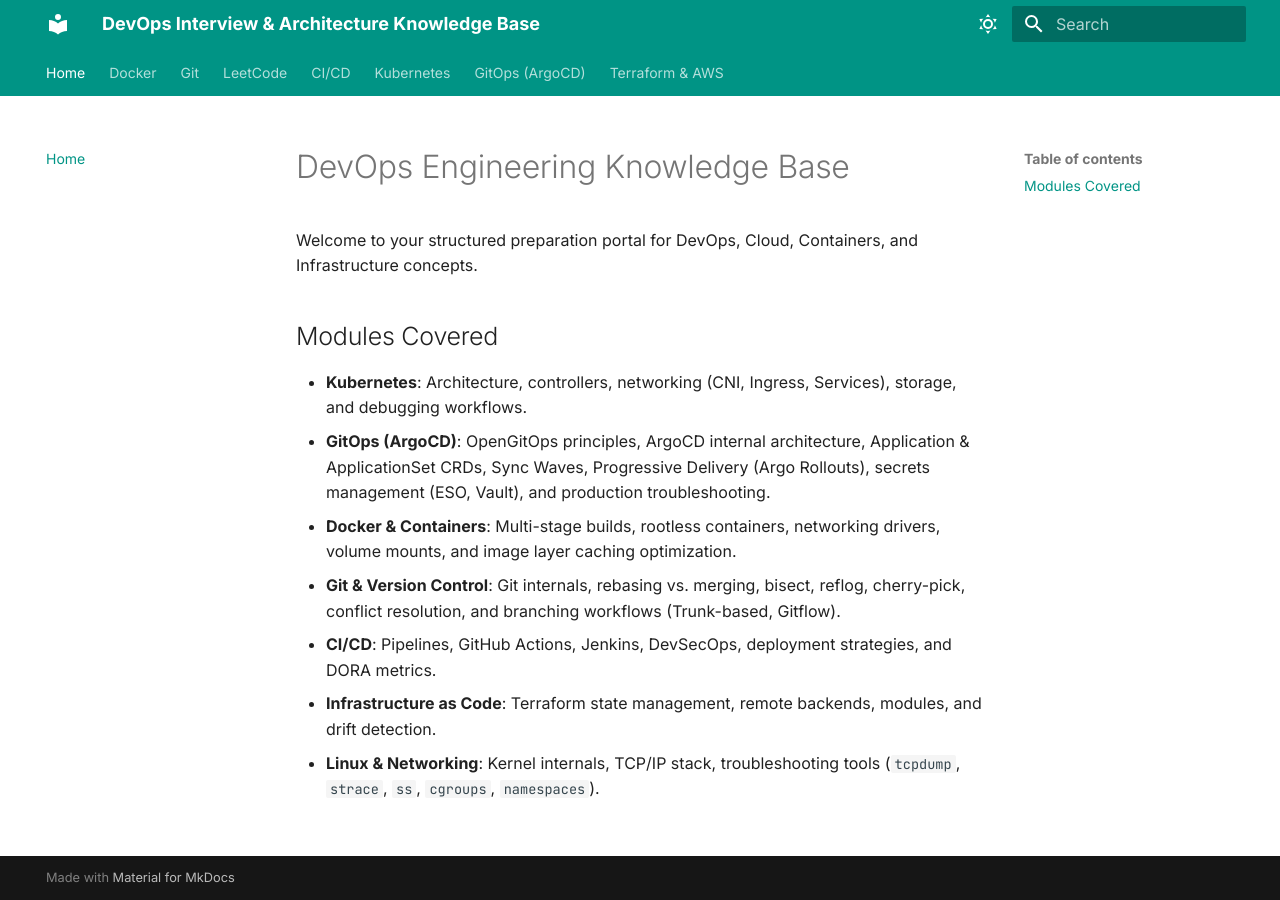
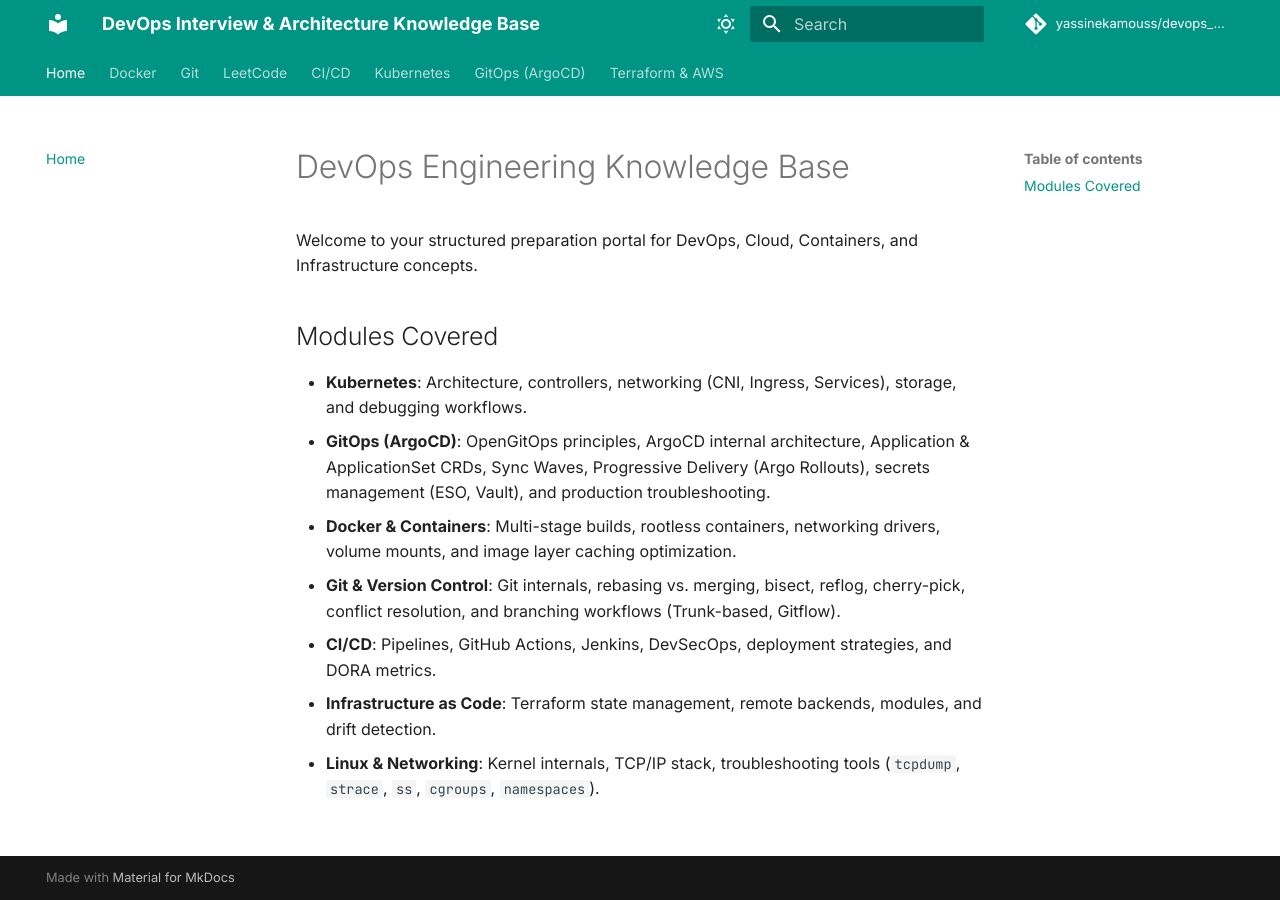
Before and after one commit to yassinekamouss/devops_interview_prep, an MkDocs documentation site: the page built from docs/index.md, in a window 1280 px wide. Built offline with MkDocs 1.6.1 and Material for MkDocs 9.7.7, drawn with Linux system fonts in a browser that asks for light colours; comment, search, counter and statistics services are not loaded.

Commit message:
ci: add GitHub Actions workflow to deploy docs to GitHub Pages

```diff
--- a/mkdocs.yml
+++ b/mkdocs.yml
@@ -1,5 +1,8 @@
 site_name: DevOps Interview & Architecture Knowledge Base
 site_description: Personal revision notes and technical cheatsheets
+site_url: https://yassinekamouss.github.io/devops_interview_prep/
+repo_url: https://github.com/yassinekamouss/devops_interview_prep
+repo_name: yassinekamouss/devops_interview_prep
 
 theme:
   name: material
```
Also changed, not shown: 1 other file.
